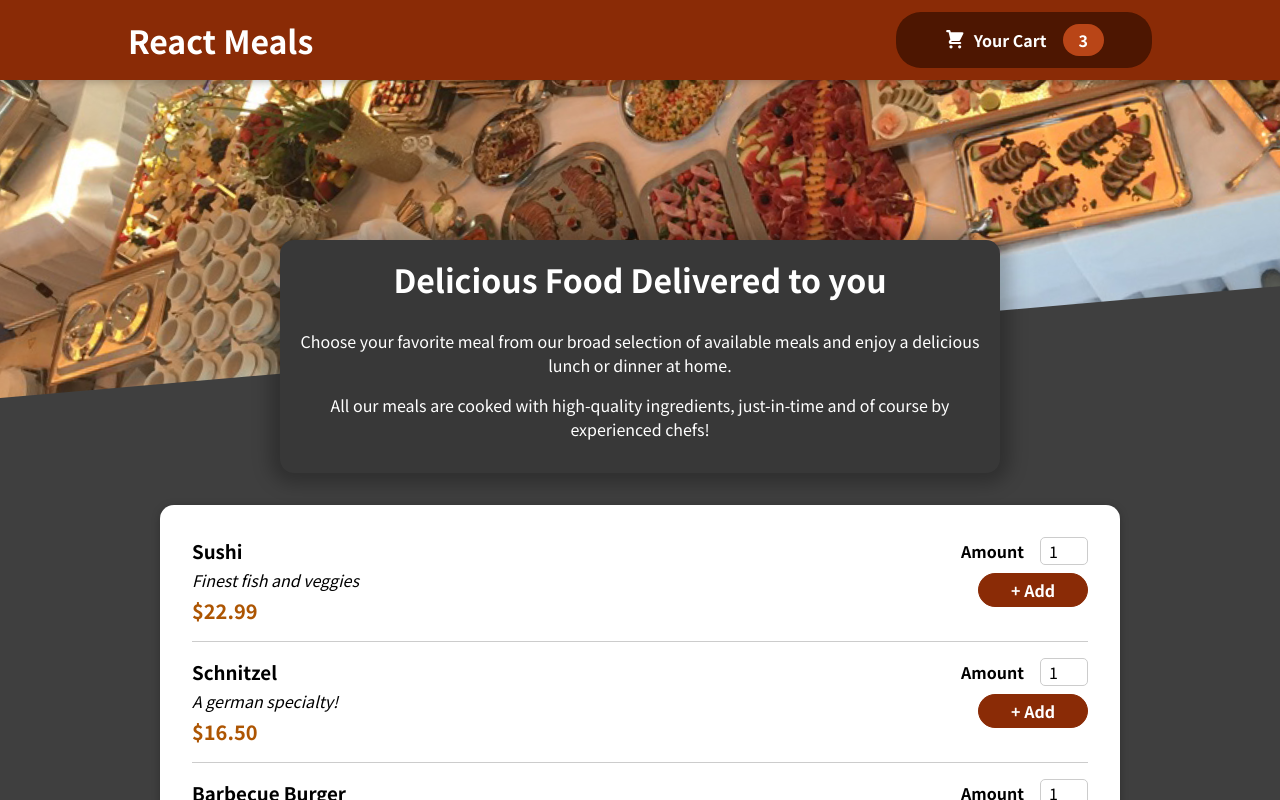
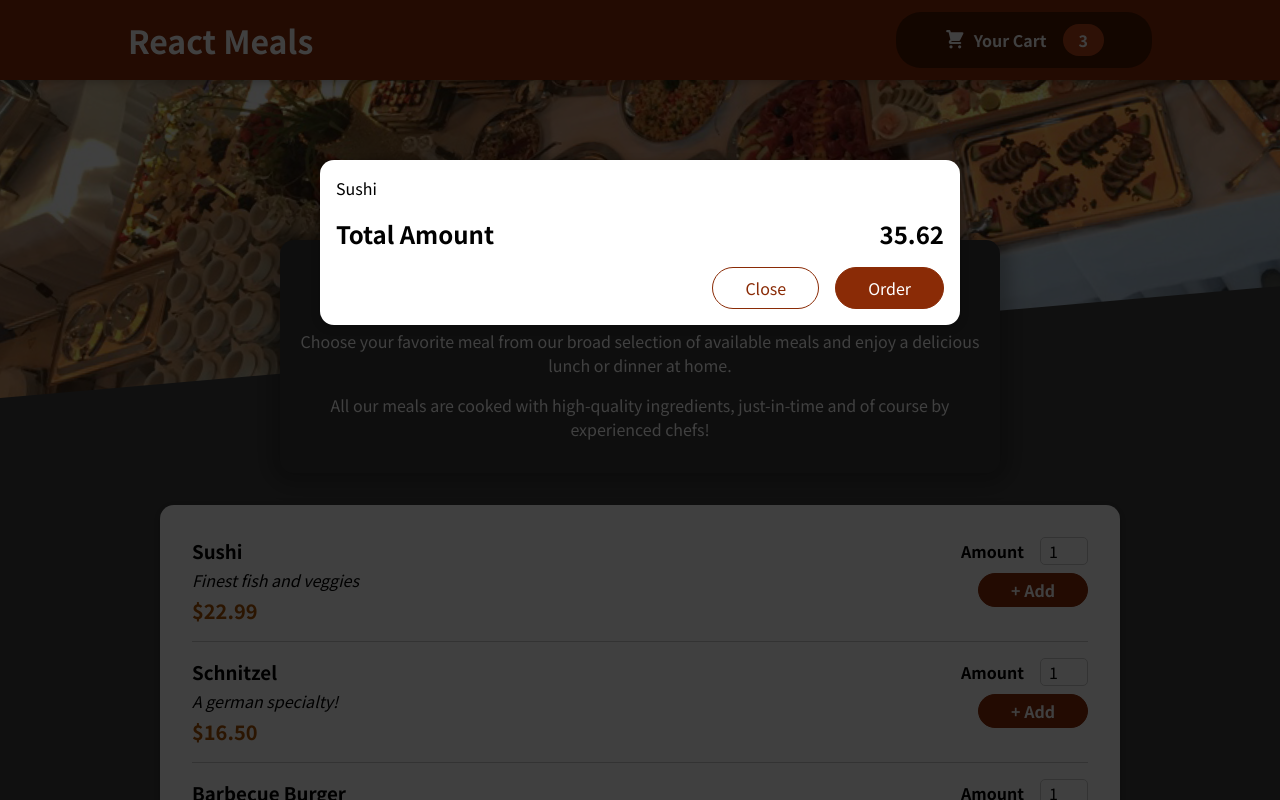
Before and after one commit to allandcarv/food-order-app, a React (Create React App) app: page / in a window 1280 px wide. Shown: the top 800 px of the page. Built offline with nearby package versions, Linux system fonts and the light colour scheme.

Commit message:
feat: add modal via react portal

```diff
--- a/public/index.html
+++ b/public/index.html
@@ -13,6 +13,7 @@
   </head>
   <body>
     <noscript>You need to enable JavaScript to run this app.</noscript>
+    <div id="overlays"></div>
     <div id="root"></div>
   </body>
 </html>
--- a/src/App.js
+++ b/src/App.js
@@ -1,9 +1,11 @@
+import Cart from './components/Cart';
+import Header from './components/Layout/Header';
 import Meals from './components/Meals';
-import Header from './components/Layout/Header';
 
 const App = () => {
     return (
         <>
+            <Cart />
             <Header />
             <main>
                 <Meals />
--- a/src/components/Cart/index.js
+++ b/src/components/Cart/index.js
@@ -1,3 +1,5 @@
+import Modal from '../UI/Modal';
+
 import classes from './styles.module.css';
 
 const Cart = () => {
@@ -18,7 +20,7 @@
     );
 
     return (
-        <div>
+        <Modal>
             {cartItems}
             <div className={classes.total}>
                 <span>Total Amount</span>
@@ -28,7 +30,7 @@
                 <button className={classes['button--alt']}>Close</button>
                 <button className={classes.button}>Order</button>
             </div>
-        </div>
+        </Modal>
     )
 }
 
--- /dev/null
+++ b/src/components/UI/Modal/index.js
@@ -0,0 +1,30 @@
+import { createPortal } from 'react-dom';
+
+import classes from './styles.module.css';
+
+const Backdrop = props => {
+    return (
+        <div className={classes.backdrop}></div>
+    )
+};
+
+const ModalOverlay = ({ children }) => {
+    return (
+        <div className={classes.modal}>
+            <div className={classes.content}>{ children }</div>
+        </div>
+    )
+}
+
+const portalElement = document.getElementById('overlays');
+
+const Modal = ({ children }) => {
+    return (
+        <>
+            {createPortal(<Backdrop />, portalElement)}
+            {createPortal(<ModalOverlay>{ children }</ModalOverlay>, portalElement)}
+        </>
+    );
+}
+
+export default Modal;
--- /dev/null
+++ b/src/components/UI/Modal/styles.module.css
@@ -0,0 +1,40 @@
+.backdrop {
+    position: fixed;
+    top: 0;
+    left: 0;
+    width: 100%;
+    height: 100vh;
+    z-index: 20;
+    background-color: rgba(0, 0, 0, 0.75);
+  }
+
+  .modal {
+    position: fixed;
+    top: 20vh;
+    left: 5%;
+    width: 90%;
+    background-color: white;
+    padding: 1rem;
+    border-radius: 14px;
+    box-shadow: 0 2px 8px rgba(0, 0, 0, 0.25);
+    z-index: 30;
+    animation: slide-down 300ms ease-out forwards;
+  }
+
+  @media (min-width: 768px) {
+    .modal {
+      width: 40rem;
+      left: calc(50% - 20rem);
+    }
+  }
+
+  @keyframes slide-down {
+    from {
+      opacity: 0;
+      transform: translateY(-3rem);
+    }
+    to {
+      opacity: 1;
+      transform: translateY(0);
+    }
+  }
```
